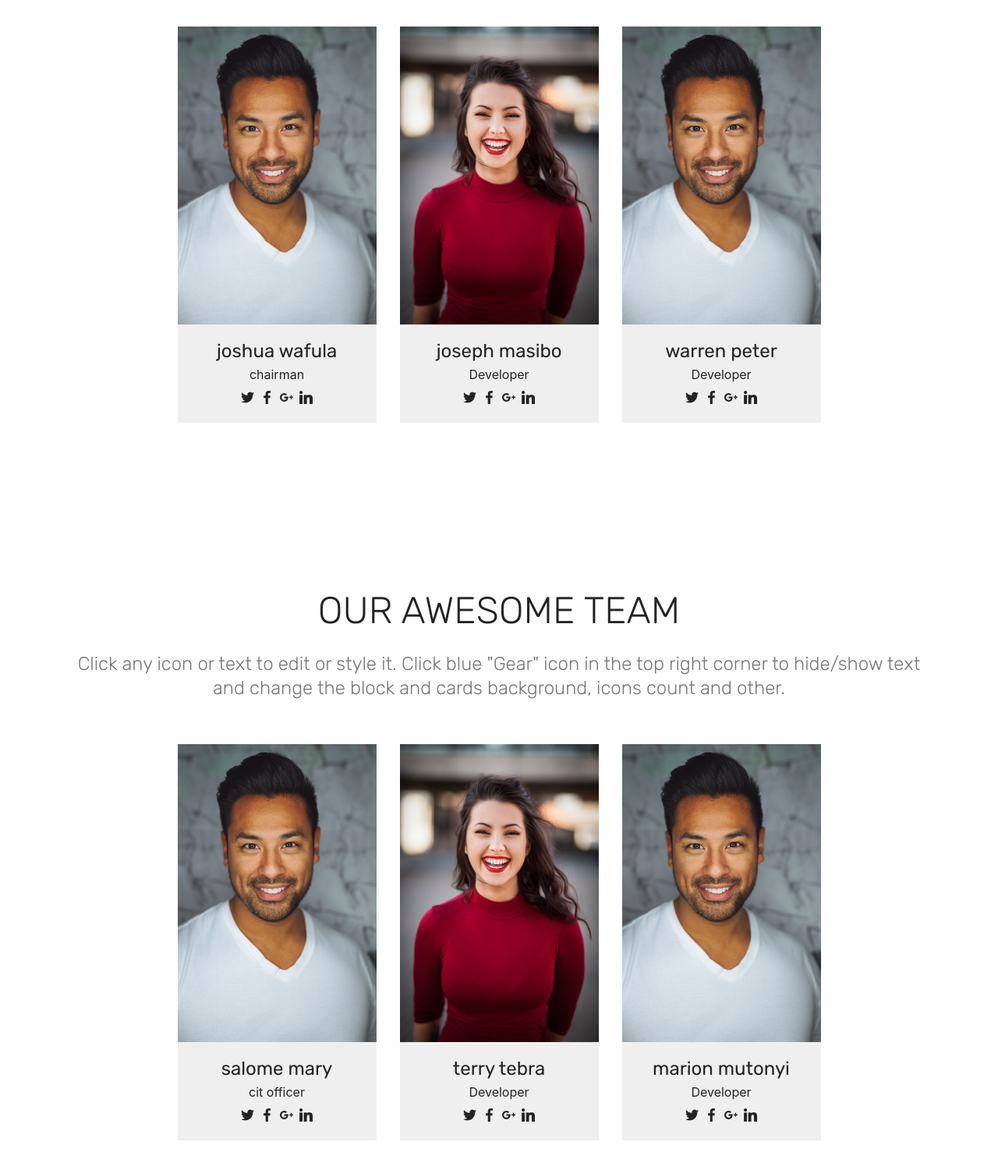
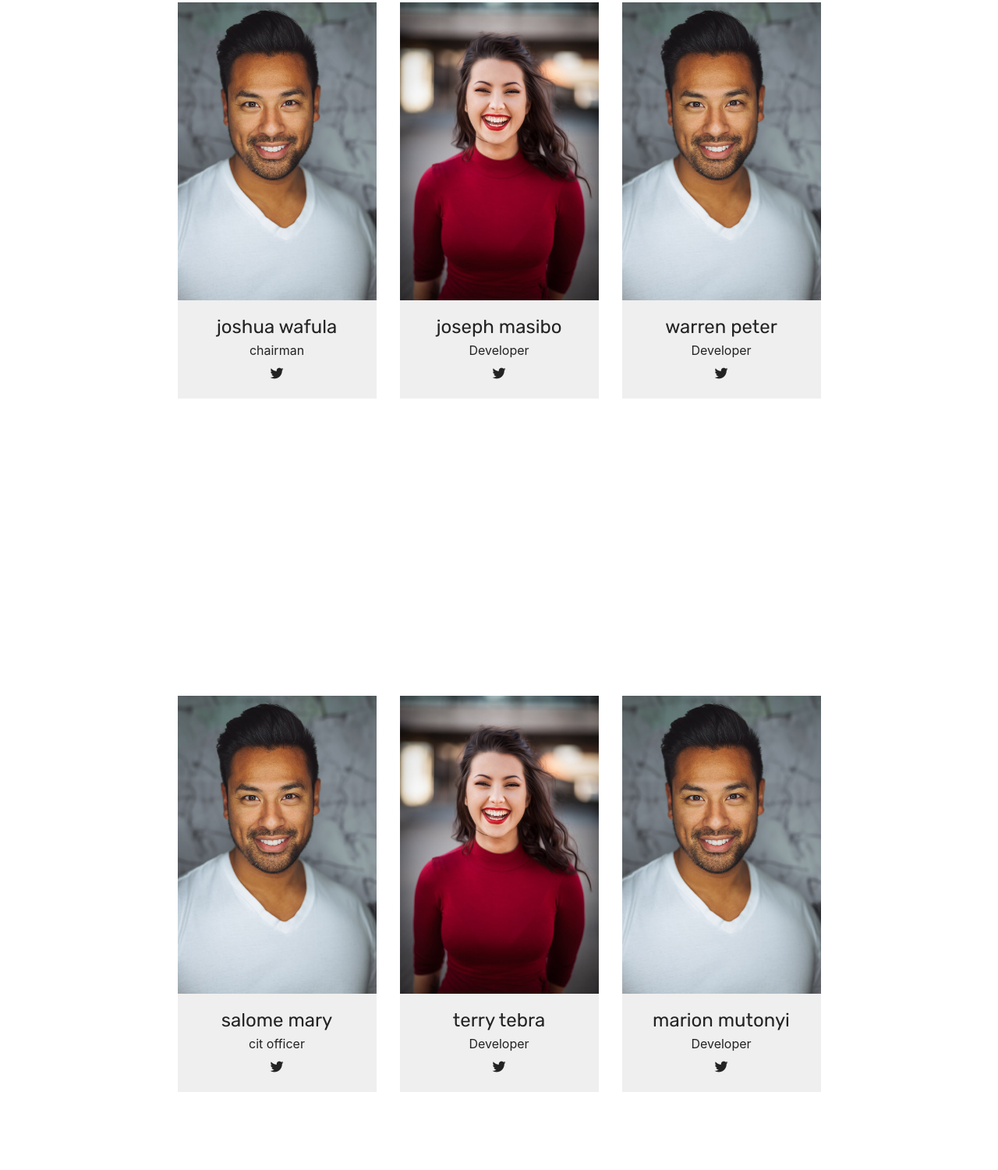
Before and after one commit to impactgreenworldtransformers/pages, a plain HTML site: page page6.html in a window 1280 px wide. Shown: the part 256-1756 px from the top of the page at 78% size. Drawn offline with Linux system fonts and the light colour scheme.

```diff
--- a/page6.html
+++ b/page6.html
@@ -9,7 +9,7 @@
   <link rel="shortcut icon" href="assets/images/logo4.png" type="image/x-icon">
   <meta name="description" content="Web Page Creator Description">
 
-  <title>gallery</title>
+  <title>our team</title>
   <link rel="stylesheet" href="assets/tether/tether.min.css">
   <link rel="stylesheet" href="assets/bootstrap/css/bootstrap.min.css">
   <link rel="stylesheet" href="assets/bootstrap/css/bootstrap-grid.min.css">
@@ -30,9 +30,7 @@
         <h2 class="pb-3 mbr-fonts-style mbr-section-title display-2">
             OUR AWESOME TEAM
         </h2>
-        <h3 class="pb-5 mbr-section-subtitle mbr-fonts-style mbr-light display-5">
-            Click any icon or text to edit or style it. Click blue "Gear" icon in the top right corner to hide/show text and change the block and cards background, icons count and other.
-        </h3>
+        <h3 class="pb-5 mbr-section-subtitle mbr-fonts-style mbr-light display-5">this are our great leaders who we trust and love</h3>
         <div class="row media-row">
 
         <div class="team-item col-lg-3 col-md-6">
@@ -51,13 +49,13 @@
                             <span class="p-1 socicon-twitter socicon mbr-iconfont mbr-iconfont-social"></span>
                         </a>
                         <a href="https://www.facebook.com/pages/Mobirise/1616226671953247" target="_blank">
-                            <span class="p-1 socicon-facebook socicon mbr-iconfont mbr-iconfont-social"></span>
+
                         </a>
                         <a href="https://plus.google.com/u/0/+Mobirise" target="_blank">
-                            <span class="p-1 socicon-googleplus socicon mbr-iconfont mbr-iconfont-social"></span>
+
                         </a>
                         <a href="https://www.linkedin.com/in/mobirise" target="_blank">
-                            <span class="p-1 socicon-linkedin socicon mbr-iconfont mbr-iconfont-social"></span>
+
                         </a>
                         <a href="https://www.instagram.com/mobirise/" target="_blank">
 
@@ -83,13 +81,13 @@
                             <span class="p-1 socicon-twitter socicon mbr-iconfont mbr-iconfont-social"></span>
                         </a>
                         <a href="https://www.facebook.com/pages/Mobirise/1616226671953247" target="_blank">
-                            <span class="p-1 socicon-facebook socicon mbr-iconfont mbr-iconfont-social"></span>
+
                         </a>
                         <a href="https://plus.google.com/u/0/+Mobirise" target="_blank">
-                            <span class="p-1 socicon-googleplus socicon mbr-iconfont mbr-iconfont-social"></span>
+
                         </a>
                         <a href="https://www.linkedin.com/in/mobirise" target="_blank">
-                            <span class="p-1 socicon-linkedin socicon mbr-iconfont mbr-iconfont-social"></span>
+
                         </a>
                         <a href="https://www.instagram.com/mobirise/" target="_blank">
 
@@ -115,13 +113,13 @@
                             <span class="p-1 socicon-twitter socicon mbr-iconfont mbr-iconfont-social"></span>
                         </a>
                         <a href="https://www.facebook.com/pages/Mobirise/1616226671953247" target="_blank">
-                            <span class="p-1 socicon-facebook socicon mbr-iconfont mbr-iconfont-social"></span>
+
                         </a>
                         <a href="https://plus.google.com/u/0/+Mobirise" target="_blank">
-                            <span class="p-1 socicon-googleplus socicon mbr-iconfont mbr-iconfont-social"></span>
+
                         </a>
                         <a href="https://www.linkedin.com/in/mobirise" target="_blank">
-                            <span class="p-1 socicon-linkedin socicon mbr-iconfont mbr-iconfont-social"></span>
+
                         </a>
                         <a href="https://www.instagram.com/mobirise/" target="_blank">
 
@@ -135,17 +133,13 @@
     </div>
 </section>
 
-<section class="engine"><a href="https://mobirise.info/z">best free css templates</a></section><section class="team1 cid-rpNtyYrnR2" id="team1-m">
+<section class="engine"><a href="https://mobirise.info/x">css templates</a></section><section class="team1 cid-rpNtyYrnR2" id="team1-m">
 
 
 
     <div class="container align-center">
-        <h2 class="pb-3 mbr-fonts-style mbr-section-title display-2">
-            OUR AWESOME TEAM
-        </h2>
-        <h3 class="pb-5 mbr-section-subtitle mbr-fonts-style mbr-light display-5">
-            Click any icon or text to edit or style it. Click blue "Gear" icon in the top right corner to hide/show text and change the block and cards background, icons count and other.
-        </h3>
+        <h2 class="pb-3 mbr-fonts-style mbr-section-title display-2">&nbsp;</h2>
+        <h3 class="pb-5 mbr-section-subtitle mbr-fonts-style mbr-light display-5">&nbsp;</h3>
         <div class="row media-row">
 
         <div class="team-item col-lg-3 col-md-6">
@@ -164,13 +158,13 @@
                             <span class="p-1 socicon-twitter socicon mbr-iconfont mbr-iconfont-social"></span>
                         </a>
                         <a href="https://www.facebook.com/pages/Mobirise/1616226671953247" target="_blank">
-                            <span class="p-1 socicon-facebook socicon mbr-iconfont mbr-iconfont-social"></span>
+
                         </a>
                         <a href="https://plus.google.com/u/0/+Mobirise" target="_blank">
-                            <span class="p-1 socicon-googleplus socicon mbr-iconfont mbr-iconfont-social"></span>
+
                         </a>
                         <a href="https://www.linkedin.com/in/mobirise" target="_blank">
-                            <span class="p-1 socicon-linkedin socicon mbr-iconfont mbr-iconfont-social"></span>
+
                         </a>
                         <a href="https://www.instagram.com/mobirise/" target="_blank">
 
@@ -196,13 +190,13 @@
                             <span class="p-1 socicon-twitter socicon mbr-iconfont mbr-iconfont-social"></span>
                         </a>
                         <a href="https://www.facebook.com/pages/Mobirise/1616226671953247" target="_blank">
-                            <span class="p-1 socicon-facebook socicon mbr-iconfont mbr-iconfont-social"></span>
+
                         </a>
                         <a href="https://plus.google.com/u/0/+Mobirise" target="_blank">
-                            <span class="p-1 socicon-googleplus socicon mbr-iconfont mbr-iconfont-social"></span>
+
                         </a>
                         <a href="https://www.linkedin.com/in/mobirise" target="_blank">
-                            <span class="p-1 socicon-linkedin socicon mbr-iconfont mbr-iconfont-social"></span>
+
                         </a>
                         <a href="https://www.instagram.com/mobirise/" target="_blank">
 
@@ -228,13 +222,13 @@
                             <span class="p-1 socicon-twitter socicon mbr-iconfont mbr-iconfont-social"></span>
                         </a>
                         <a href="https://www.facebook.com/pages/Mobirise/1616226671953247" target="_blank">
-                            <span class="p-1 socicon-facebook socicon mbr-iconfont mbr-iconfont-social"></span>
+
                         </a>
                         <a href="https://plus.google.com/u/0/+Mobirise" target="_blank">
-                            <span class="p-1 socicon-googleplus socicon mbr-iconfont mbr-iconfont-social"></span>
+
                         </a>
                         <a href="https://www.linkedin.com/in/mobirise" target="_blank">
-                            <span class="p-1 socicon-linkedin socicon mbr-iconfont mbr-iconfont-social"></span>
+
                         </a>
                         <a href="https://www.instagram.com/mobirise/" target="_blank">
 
```
Also changed, not shown: index.html (+1 -1 lines), page1.html (+2 -2 lines), page2.html (+1 -1 lines), page3.html (+1 -1 lines), page4.html (+2 -2 lines), page5.html (+2 -2 lines), 1 other file.
